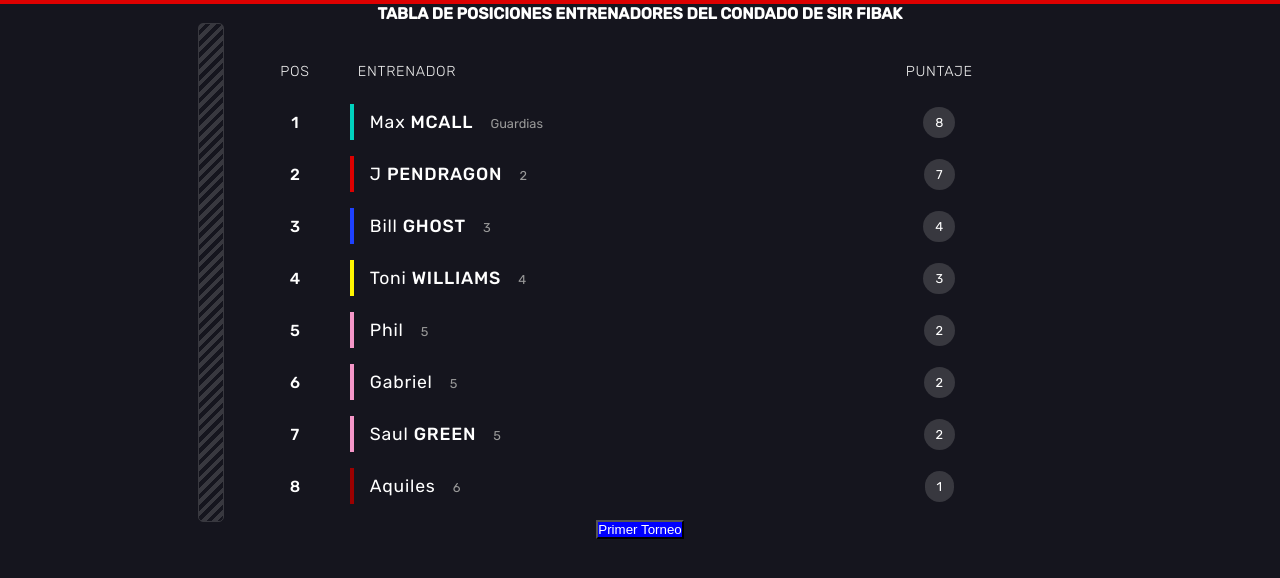
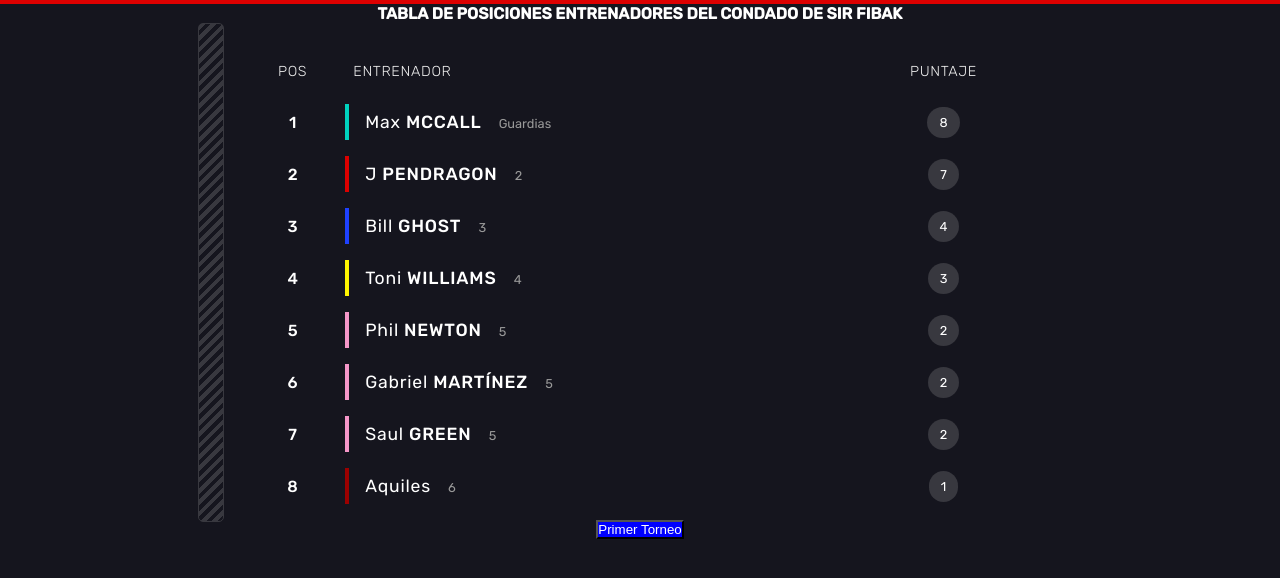
Before and after one commit to DolceStrega/SirFibak, a plain HTML site: page index.html in a window 1280 px wide. Drawn offline with nearby package versions, Linux system fonts and the light colour scheme.

Commit message:
Update index.html

```diff
--- a/index.html
+++ b/index.html
@@ -144,7 +144,7 @@ const colors = {
 // array describing the drivers, sorted by position and with a gap describing the distance from the leading driver
 const leaderboard = [
   {
-    name: 'Max MCall',
+    name: 'Max McCall',
     team: 'Guardias',
     gap: '8'
   },
@@ -164,12 +164,12 @@ const leaderboard = [
     gap: '3'
   },
   {
-    name: 'Phil',
+    name: 'Phil Newton',
     team: '5',
     gap: '2'
   },
   {
-    name: 'Gabriel',
+    name: 'Gabriel Martínez',
     team: '5',
     gap: '2'
   },
```
